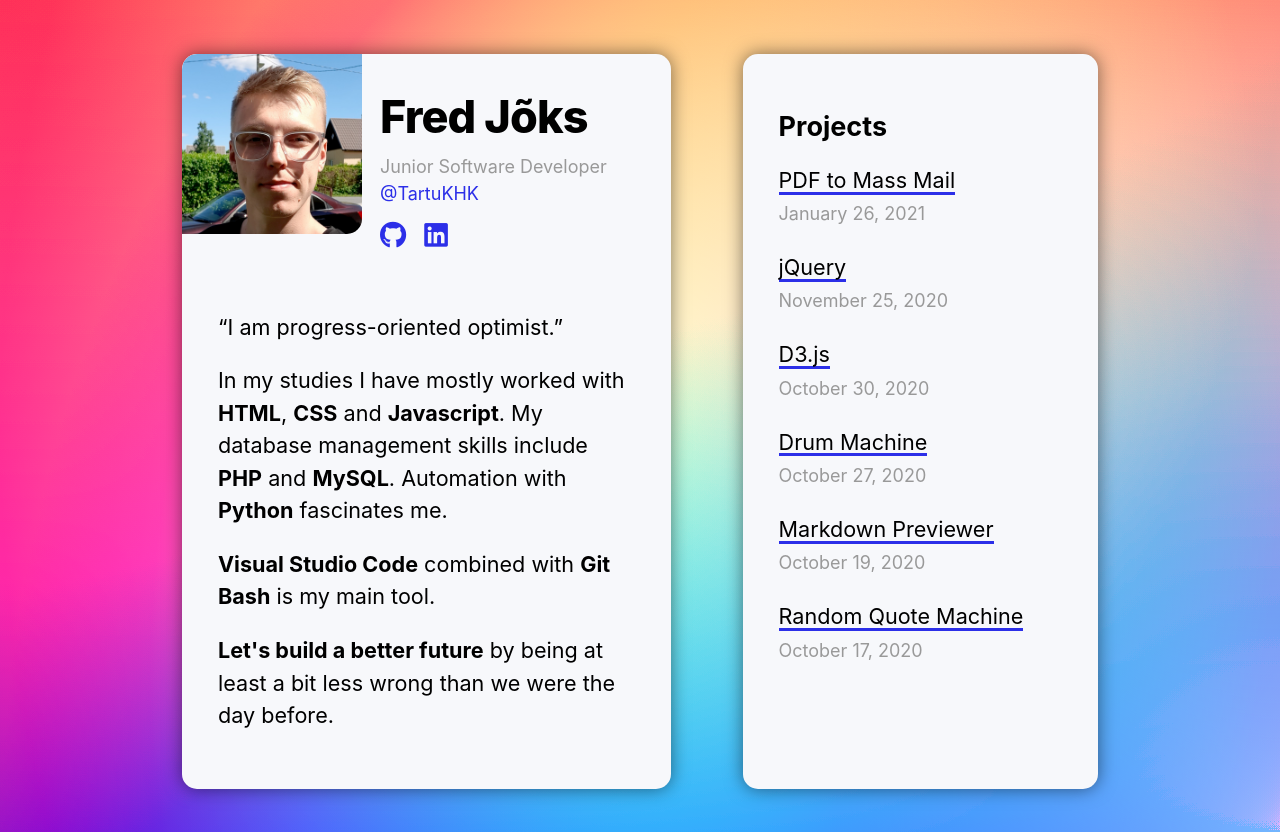
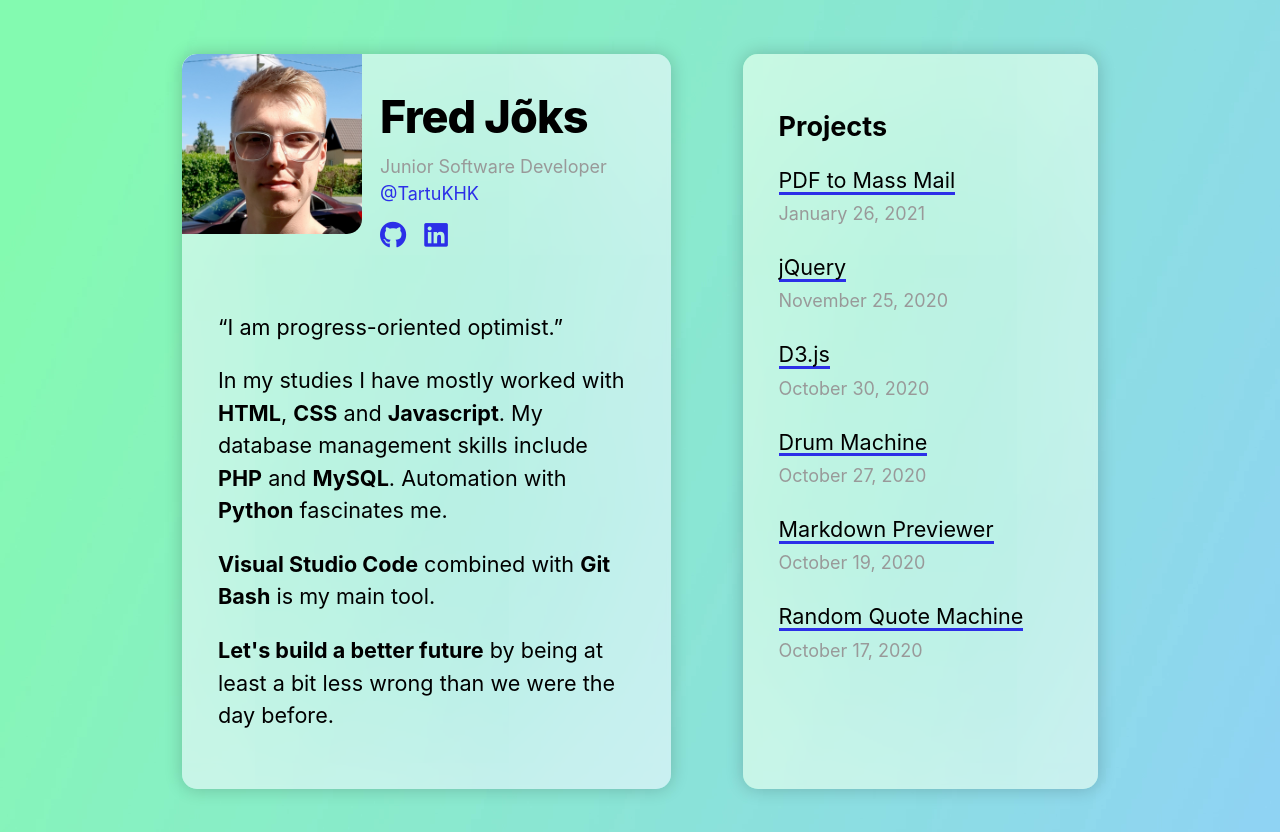
Before and after one commit to fredjoks/portfolio, a Next.js app: page / in a window 1280 px wide. Shown: the top 832 px of the page. Built offline with nearby package versions, Linux system fonts and the light colour scheme.

Commit message:
feat: component frosted glass effect

```diff
--- a/components/layout.js
+++ b/components/layout.js
@@ -39,7 +39,6 @@ export default function Layout({ children, home }) {
               <ul className={styles.headerLinks}>
                 <li><a href='https://github.com/fredjoks' target='_blank'><i className="fab fa-github"></i></a></li>
                 <li><a href='https://www.linkedin.com/in/fredjoks/' target='_blank'><i className="fab fa-linkedin"></i></a></li>
-                {/* <li><a href='https://gitconnected.com/fredjoks/resume' target='_blank'><i className={`far fa-file ${styles.headerCvIcon}`}></i></a></li> */}
               </ul>
             </div>
           </section>
@@ -81,7 +80,7 @@ export default function Layout({ children, home }) {
           </p>
         </section>)}
       </header>
-      <main className={`${utilStyles.headingMd} ${styles.padding1px} ${styles.component} ${styles.projectComponent} ${styles.content}`}>
+      <main className={`${utilStyles.headingMd} ${styles.padding1px} ${styles.component}`}>
         {children}
         {!home && (
           <div className={styles.backToHome}>
@@ -92,7 +91,7 @@ export default function Layout({ children, home }) {
         )}
       </main>
       <div className={styles.break}></div>
-      <section className={`${utilStyles.headingMd} ${styles.padding1px} ${styles.component} ${styles.projectComponent} ${styles.content}`}>
+      <section className={`${utilStyles.headingMd} ${styles.padding1px} ${styles.component}`}>
             <h2 className={utilStyles.headingLg}>Recent activity</h2>
               <ul className={utilStyles.list}>
                   <li className={utilStyles.listItem}>
--- a/components/layout.module.css
+++ b/components/layout.module.css
@@ -7,6 +7,9 @@
     align-items: stretch;
     justify-content: start;
     flex-wrap: wrap;
+    background: url(../public/images/bg.webp) no-repeat;
+    background-attachment: fixed;
+    background-size: cover;
   }
 
   .header {
@@ -102,13 +105,43 @@
   }
 
   .component {
-    box-shadow: 0 0 1rem 0 rgba(0, 0, 0, .5);
+    box-shadow: 0 0 1rem 0 rgba(0, 0, 0, .2);
     overflow: hidden;
     border-radius: 15px;
-    background-color: rgba(247, 248, 251);
     padding: 2rem;
     margin: 2rem;
     flex-grow: 1;
+    position: relative;
+    z-index: 1;
+    background: inherit;
+    overflow: hidden;
+  }
+
+  .component:before {
+    content: "";
+    z-index: 0;
+    position: absolute;
+    background: inherit;
+    z-index: -1;
+    top: 0;
+    left: 0;
+    right: 0;
+    bottom: 0;
+    box-shadow: inset 0 0 2000px rgba(255, 255, 255, .5);
+    margin: -20px;
+    filter: blur(10px);
+  }
+
+  .component:after {
+    content: "";
+    z-index: 0;
+    position: absolute;
+    background: rgba(255, 255, 255, .4);
+    z-index: -1;
+    top: 0;
+    left: 0;
+    right: 0;
+    bottom: 0;
   }
 
 
--- a/styles/global.css
+++ b/styles/global.css
@@ -9,9 +9,9 @@ body {
 }
 
 body {
-  background: url(../public/images/gradientabg1.svg) no-repeat;
+  background: url(../public/images/bg.webp) no-repeat;
+  background-attachment: fixed;
   background-size: cover;
-  background-attachment: fixed;
 }
 
 * {
```
Also changed, not shown: public/images/bg.webp (added), public/images/gradientabg1.svg (deleted).
